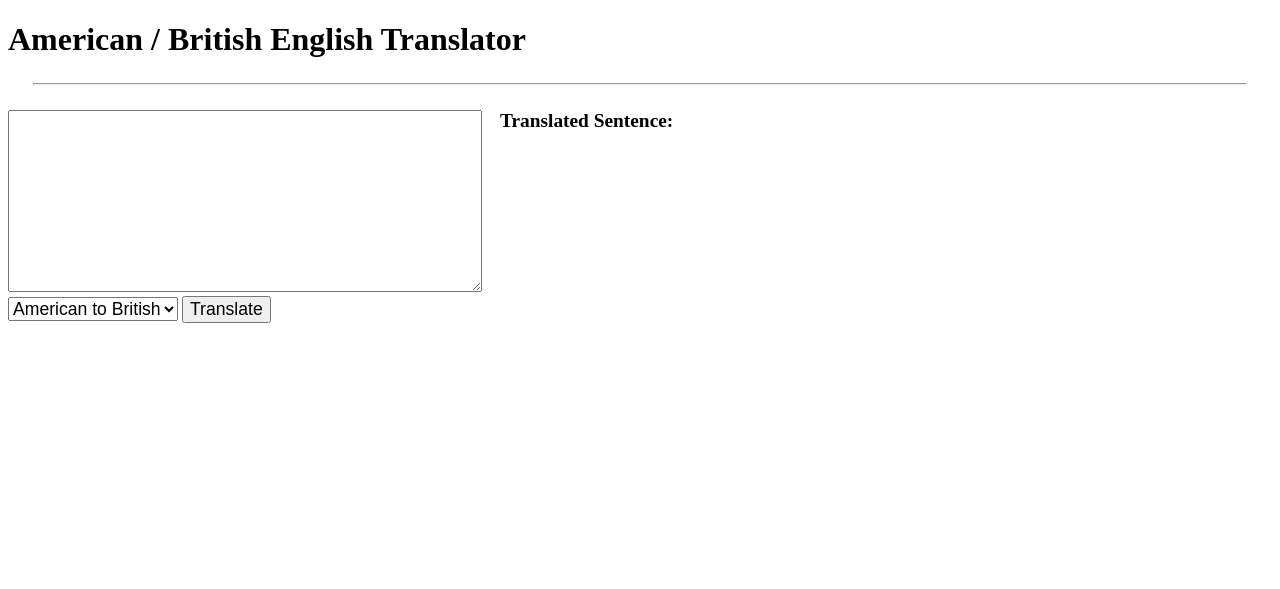
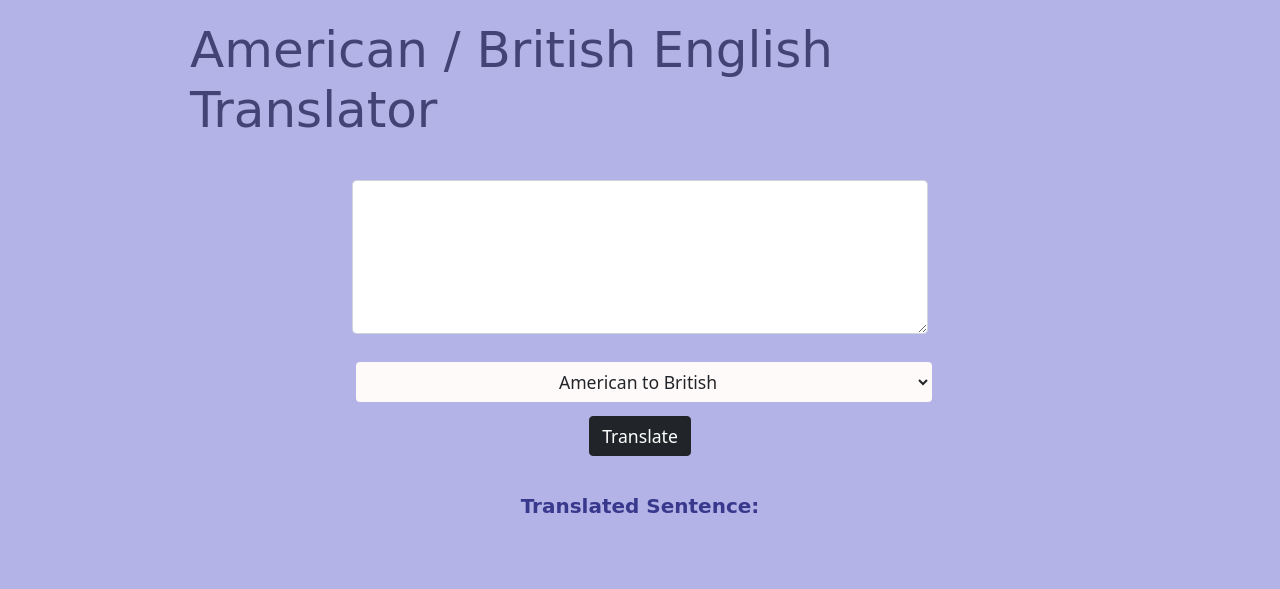
Before and after one commit to steins13/AmericanBritishTranslator, a website: page views/index.html in a window 1280 px wide. Drawn offline with nearby package versions, Linux system fonts and the light colour scheme.

Commit message:
Update HTML and CSS

```diff
--- a/public/style.css
+++ b/public/style.css
@@ -79,3 +79,75 @@ input[type="button"] {
     margin-top: 0;
   }
 }
+
+#body {
+  background-color: rgb(179, 179, 231);
+}
+
+#title {
+  height: 100px;
+  margin: 30px auto;
+  width: 900px;
+  display: flex;
+  justify-content: center;
+  align-items: center;
+  font-family: cursive;
+  font-size: 50px;
+  color: rgb(67, 67, 117);
+}
+
+#textarea {
+  width: 600px;
+}
+
+
+#cute {
+  display: flex;
+  justify-content: center;
+  align-items: center;
+  margin: 20px auto;
+  padding: 20px;
+}
+
+#locale-select {
+  background-color: snow;
+}
+
+#translate-btn {
+  display: flex;
+  align-items: center;
+  justify-content: center;
+  margin: 10px auto;
+}
+
+#output-container {
+  display: flex;
+  align-items: center;
+  justify-content: center;
+  margin: 10px auto;
+}
+
+#solution-container {
+  display: flex;
+  justify-content: center;
+  align-items: center;
+  margin: 15px auto;
+}
+
+#solTitle {
+  display: flex;
+  justify-content: center;
+  align-items: center;
+  font-family: cursive;
+  font-size: 20px;
+  color: rgb(56, 56, 141);
+  margin-bottom: 10px;
+}
+
+#sol {
+  display: flex;
+  justify-content: center;
+  align-items: center;
+  font-family: cursive;
+  color: aliceblue;
+}
--- a/views/index.html
+++ b/views/index.html
@@ -8,38 +8,44 @@
 	<meta http-equiv="X-UA-Compatible" content="IE=edge" />
 	<meta name="viewport" content="width=device-width, initial-scale=1" />
     <link id="favicon" rel="icon" href="https://cdn.freecodecamp.org/universal/favicons/favicon-32x32.png" type="image/x-icon">
-	<link rel="stylesheet" href="../public/style.css" type="text/css" />
+    <link rel="stylesheet" href="../public/style.css" type="text/css" />
+    <link href="https://cdn.jsdelivr.net/npm/bootstrap@5.0.2/dist/css/bootstrap.min.css" rel="stylesheet" integrity="sha384-EVSTQN3/azprG1Anm3QDgpJLIm9Nao0Yz1ztcQTwFspd3yD65VohhpuuCOmLASjC" crossorigin="anonymous">
 </head>
 
-<body>
+<body id="body">
 	<header>
-		<h1>
+		<h1 id="title">
 			American / British English Translator
 		</h1>
 	</header>
-	<hr style="margin: 25px" />
-	<div class="container">
-		<div class="form-container">
+	<div class="container row" id="cute">
+		<div class="form-container col-lg-6 col-12" id="textarea">
 			<textarea
-          rows="10"
-          cols="60"
+          rows="5"
+          cols="10"
           id="text-input"
+          class="form-control"
         ></textarea>
         <br />
-        <select id="locale-select">
-          <option value="american-to-british">American to British</option>
-          <option value="british-to-american">British to American</option>
+        <select id="locale-select" class="dropdown dropdown-toogle btn col-12 m-1">
+          <option value="american-to-british" class="dropdown-item">American to British</option>
+          <option value="british-to-american" class="dropdown-item">British to American</option>
         </select>
-        <input type="button" value="Translate" id="translate-btn"/>
+        <input type="button" value="Translate" id="translate-btn" class="btn btn-dark"/>
       </div>
-      <div id="output-container">
-        <div id="solution-container">
-          Translated Sentence:
-          <div id="translated-sentence"></div>
-          <div id="error-msg"></div>
+      <div id="output-container" class="col-lg-6 col-12">
+        <div id="solution-container" class="row container">
+          <div class="col-12" id="solTitle">
+            Translated Sentence:
+          </div>
+          <div class="col-12" id="sol">
+            <div id="translated-sentence"></div>
+            <div id="error-msg" class="m-1"></div>
+          </div>
         </div>
       </div>
     </div>
   </body>
   <script src="../public/index.js"></script>
+  <script src="https://cdn.jsdelivr.net/npm/bootstrap@5.0.2/dist/js/bootstrap.bundle.min.js" integrity="sha384-MrcW6ZMFYlzcLA8Nl+NtUVF0sA7MsXsP1UyJoMp4YLEuNSfAP+JcXn/tWtIaxVXM" crossorigin="anonymous"></script>
 </html>
```
